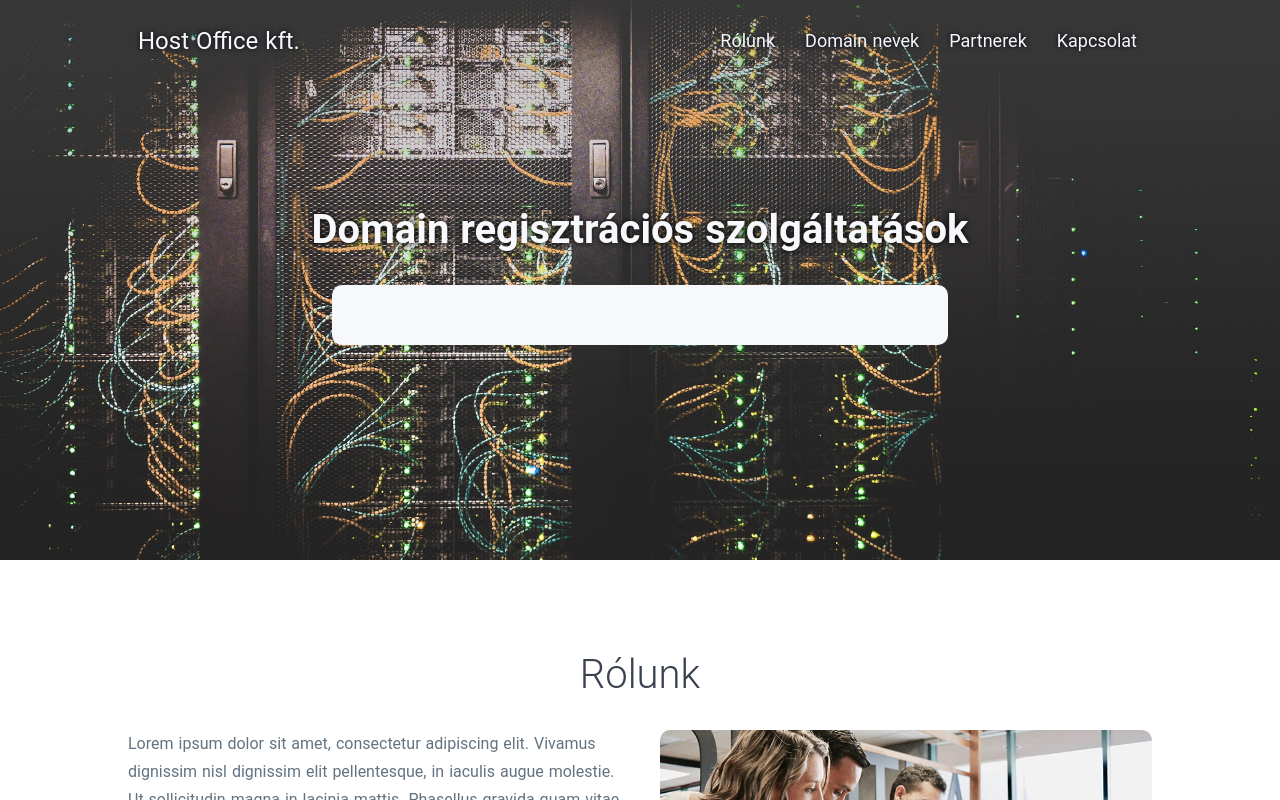
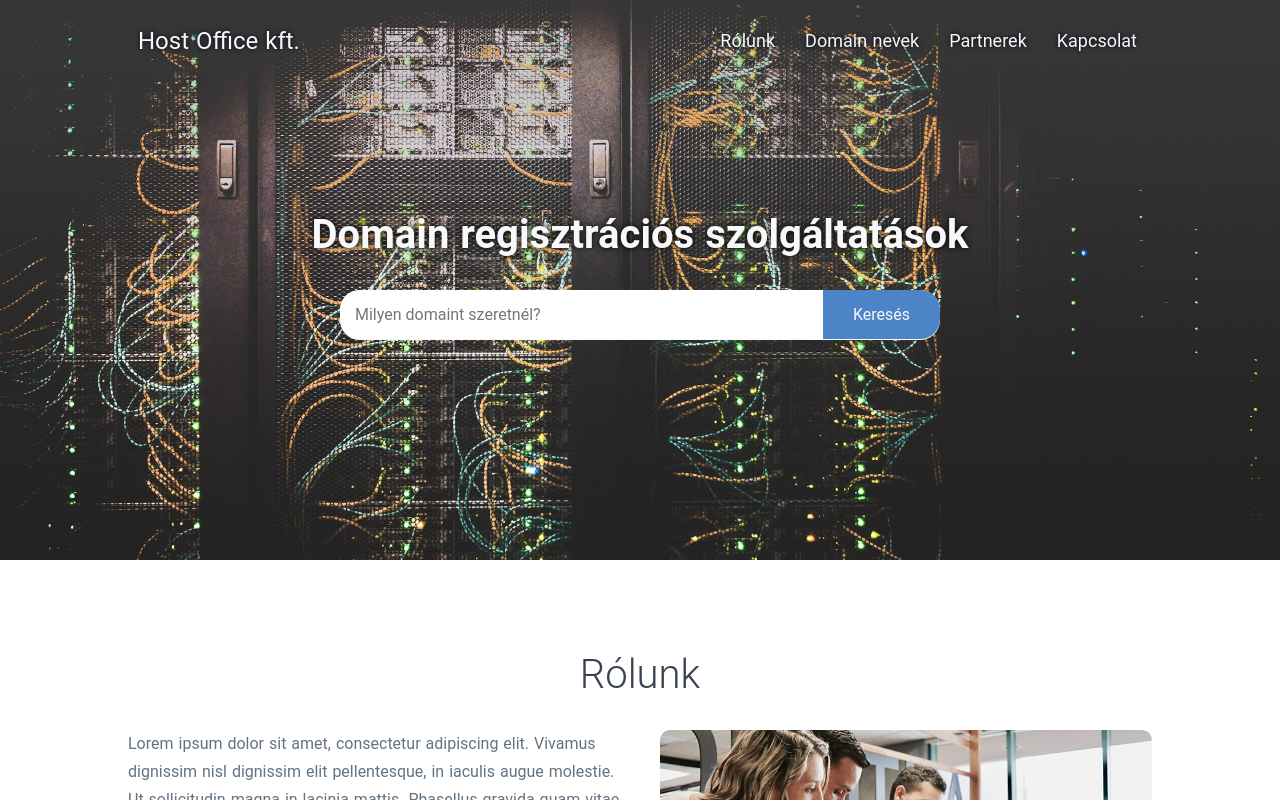
Before and after one commit to boti7/host-office, a Nuxt app: page / in a window 1280 px wide. Shown: the top 800 px of the page. Built offline with nearby package versions, Linux system fonts and the light colour scheme.

Commit message:
Add domain search box

```diff
--- /dev/null
+++ b/components/DomainSearch.vue
@@ -0,0 +1,146 @@
+<template>
+  <div class="search-box">
+    <form @submit="onSubmit">
+      <input type="text" class="domain-input" placeholder="Milyen domaint szeretnél?"
+             v-model="domainSearch" :disabled="isLoading" />
+      <input type="submit" class="domain-search-btn" value="Keresés" :disabled="isLoading" />
+    </form>
+
+    <div v-if="showResultPane" class="result-pane">
+      <div v-if="isError">Hiba történt, próbáld újra később.</div>
+      <div v-else-if="isInvalidDomain">A megadott domain név nem megfelelő formátumú.</div>
+      <div v-else-if="isDomainAvailable">{{ domainDisplay }} elérhető.<br><a href="">Vedd meg most!</a></div>
+      <div v-else>Sajnos a(z) {{ domainDisplay }} már foglalt.</div>
+    </div>
+  </div>
+</template>
+
+<script>
+  import axios from 'axios';
+
+  export default {
+    name: 'DomainSearch',
+    data: () => ({
+      domainSearch: null,
+      domainDisplay: null,
+      showResultPane: false,
+      isDomainAvailable: null,
+      isLoading: false,
+      isError: false,
+      isInvalidDomain: false
+    }),
+    methods: {
+      onSubmit(evt) {
+        evt.preventDefault();
+
+        if (this.domainSearch === null)
+          return;
+
+        this.isLoading = true;
+        this.hideResult();
+
+        axios.get('https://domain-availability-api.whoisxmlapi.com/api/v1', {
+          params: {
+            apiKey: 'at_aAo8JZjyURBujTNf1vwtGZqOeTiMo',
+            domainName: this.domainSearch
+          }
+        })
+          .then(response => {
+            if (response.data.DomainInfo) {
+              this.showResult(response.data.DomainInfo.domainAvailability === 'AVAILABLE');
+            }
+            else if (response.data.ErrorMessage && response.data.ErrorMessage.errorCode === 'WHOIS_01') {
+              this.showResult(false, true);
+            }
+            else {
+              this.showError();
+            }
+          })
+          .catch(() => this.showError());
+      },
+      showResult(isAvailable, isInvalid) {
+        this.isLoading = false;
+        this.isError = false;
+        this.isDomainAvailable = isAvailable;
+        this.isInvalidDomain = isInvalid;
+        this.domainDisplay = this.domainSearch;
+        this.showResultPane = true;
+      },
+      showError() {
+        this.isLoading = false;
+        this.isError = true;
+        this.showResultPane = true;
+      },
+      hideResult() {
+        this.showResultPane = false;
+      }
+    }
+  }
+</script>
+
+<style lang="scss" scoped>
+  @import '@/assets/_variables.scss';
+
+  $search-btn-color: #4D84C7;
+  $border-radius: 20px;
+
+  .search-box {
+    width: calc(100% - 40px);
+    max-width: 600px;
+    min-height: 50px;
+    margin: 20px auto;
+    border-radius: $border-radius;
+    background-color: $bg-color-light;
+
+    form {
+      display: flex;
+      justify-content: space-between;
+    }
+
+    .domain-input {
+      display: block;
+      flex: 1;
+      padding: 15px;
+      border: none;
+      border-radius: $border-radius 0 0 $border-radius;
+      font-family: inherit;
+      font-size: 16px;
+    }
+
+    .domain-search-btn {
+      display: block;
+      margin: 0;
+      padding: 15px 30px;
+      border: none;
+      border-radius: 0 $border-radius $border-radius 0;
+      font-family: inherit;
+      font-size: 16px;
+      text-decoration: none;
+      color: $text-color-light;
+      cursor: pointer;
+      background-color: $search-btn-color;
+    }
+    .domain-search-btn:hover:not([disabled]) {
+      background-color: scale_color($search-btn-color, $lightness: -10%);
+    }
+    .domain-search-btn[disabled] {
+      background-color: scale_color($search-btn-color, $lightness: 30%);
+    }
+
+    .result-pane {
+      padding: 10px;
+      text-align: center;
+      color: $text-color-dark;
+      font-weight: bold;
+    }
+
+    a {
+      color: $color-success;
+      font-weight: bold;
+      text-decoration: none;
+    }
+    a:hover {
+      text-decoration: underline;
+    }
+  }
+</style>
--- a/components/Hero.vue
+++ b/components/Hero.vue
@@ -3,14 +3,17 @@
     <div class="hero-content">
       <h1 class="title">Domain regisztrációs szolgáltatások</h1>
 
-      <div class="search-box"></div>
+      <DomainSearch />
     </div>
   </div>
 </template>
 
 <script>
+  import DomainSearch from './DomainSearch';
+
   export default {
-    name: 'Hero'
+    name: 'Hero',
+    components: { DomainSearch }
   }
 </script>
 
@@ -31,6 +34,7 @@
   }
 
   .hero-content {
+    width: 100%;
     max-width: 1024px;
     text-align: center;
   }
@@ -41,13 +45,4 @@
     color: $text-color-light;
     text-shadow: 0 0 6px #000;
   }
-
-  .search-box {
-    width: calc(100% - 40px);
-    max-width: 700px;
-    min-height: 60px;
-    margin: 20px;
-    border-radius: 10px;
-    background-color: $bg-color-light;
-  }
 </style>
```
